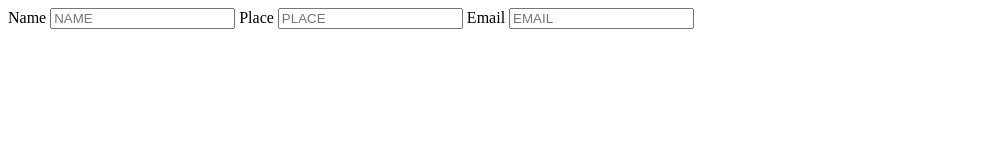
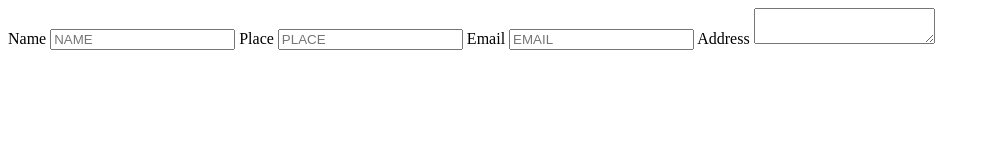
Before and after one commit to Nasreen-da/gitproject.sample, a plain HTML site: page hello.html in a window 1280 px wide. Shown: the whole page, without its empty margins (0-990 px from the left). Drawn offline with Linux system fonts and the light colour scheme.

Commit message:
added address

```diff
--- a/hello.html
+++ b/hello.html
@@ -13,6 +13,8 @@
         <input type="Place" placeholder="PLACE">
         <label for="">Email</label>
         <input type="email" placeholder="EMAIL">
+        <label for="">Address</label>
+        <textarea name="address" id=""></textarea>
     </form>
 </body>
 </html>
```
